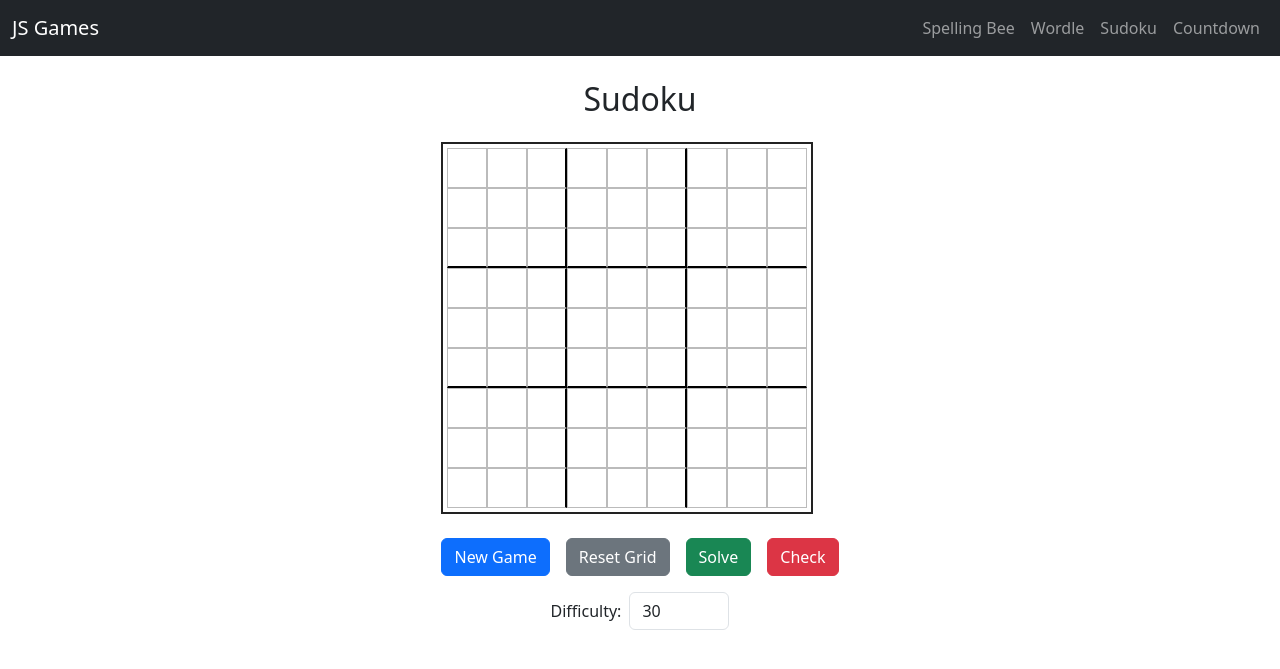
After one commit to ben-hockley/js_games, a FastAPI app: template templates/play/sudoku.html in a window 1280 px wide. The commit adds this page. Shown: the top 669 px of the page. Run offline with FastAPI, Linux system fonts and the light colour scheme; the template is opened without the code that fills it, so the values that code supplies are empty.

Commit message:
sudoku v1

```diff
--- a/main.py
+++ b/main.py
@@ -28,5 +28,9 @@ async def play_spelling_bee(request: Request):
 async def play_wordle(request: Request):
     return templates.TemplateResponse("play/wordle.html", {"request": request})
 
+@app.get("/play/sudoku")
+async def play_sudoku(request: Request):
+    return templates.TemplateResponse("play/sudoku.html", {"request": request})
+
 if __name__ == "__main__":
     uvicorn.run(app, host="127.0.0.1", port=8000)
--- /dev/null
+++ b/static/css/sudoku.css
@@ -0,0 +1,11 @@
+.sudoku-cell {
+  border-radius: 0 !important;
+  margin: 0;
+  padding: 0;
+}
+.sudoku-grid {
+  background: #fff;
+  border: 2px solid #222;
+  padding: 4px;
+  display: inline-block;
+}
--- /dev/null
+++ b/static/js/sudoku.js
@@ -0,0 +1,316 @@
+const BLANK_BOARD = [
+  [0, 0, 0, 0, 0, 0, 0, 0, 0],
+  [0, 0, 0, 0, 0, 0, 0, 0, 0],
+  [0, 0, 0, 0, 0, 0, 0, 0, 0],
+  [0, 0, 0, 0, 0, 0, 0, 0, 0],
+  [0, 0, 0, 0, 0, 0, 0, 0, 0],
+  [0, 0, 0, 0, 0, 0, 0, 0, 0],
+  [0, 0, 0, 0, 0, 0, 0, 0, 0],
+  [0, 0, 0, 0, 0, 0, 0, 0, 0],
+  [0, 0, 0, 0, 0, 0, 0, 0, 0]
+]
+
+let counter
+const numArray = [1, 2, 3, 4, 5, 6, 7, 8, 9]
+
+function shuffle( array ) {
+  let newArray = [...array]
+  for ( let i = newArray.length - 1; i > 0; i-- ) {
+      const j = Math.floor( Math.random() * ( i + 1 ) );
+      [ newArray[ i ], newArray[ j ] ] = [ newArray[ j ], newArray[ i ] ];
+  }
+  return newArray;
+}
+
+
+/*--------------------------------------------------------------------------------------------
+--------------------------------- Check if Location Safe -------------------------------------
+--------------------------------------------------------------------------------------------*/
+
+const rowSafe = (puzzleArray, emptyCell, num) => {
+  // -1 is return value of .find() if value not found
+  return puzzleArray[ emptyCell.rowIndex ].indexOf(num) == -1
+}
+const colSafe = (puzzleArray, emptyCell, num) => {
+  return !puzzleArray.some(row => row[ emptyCell.colIndex ] == num )
+}
+
+const boxSafe = (puzzleArray, emptyCell, num) => {
+  boxStartRow = emptyCell.rowIndex - (emptyCell.rowIndex % 3) // Define top left corner of box region for empty cell
+  boxStartCol = emptyCell.colIndex - (emptyCell.colIndex % 3)
+  let safe = true
+
+  for ( boxRow of [0,1,2] ) {  // Each box region has 3 rows
+    for ( boxCol of [0,1,2] ) { // Each box region has 3 columns
+      if ( puzzleArray[boxStartRow + boxRow][boxStartCol + boxCol] == num ) { // Num is present in box region?
+        safe = false // If number is found, it is not safe to place
+      }
+    }
+  }
+  return safe
+}
+
+const safeToPlace = ( puzzleArray, emptyCell, num ) => {
+  return rowSafe(puzzleArray, emptyCell, num) &&
+  colSafe(puzzleArray, emptyCell, num) &&
+  boxSafe(puzzleArray, emptyCell, num)
+}
+
+/*--------------------------------------------------------------------------------------------
+--------------------------------- Obtain Next Empty Cell -------------------------------------
+--------------------------------------------------------------------------------------------*/
+
+const nextEmptyCell = puzzleArray => {
+  const emptyCell = {rowIndex: "", colIndex: ""}
+
+  puzzleArray.forEach( (row, rowIndex) => {
+      if (emptyCell.colIndex !== "" ) return // If this key has already been assigned, skip iteration
+      let firstZero = row.find( col => col === 0) // find first zero-element
+      if (firstZero === undefined) return; // if no zero present, skip to next row
+      emptyCell.rowIndex = rowIndex
+      emptyCell.colIndex = row.indexOf(firstZero)
+    })
+
+  if (emptyCell.colIndex !== "" ) return emptyCell
+  // If emptyCell was never assigned, there are no more zeros
+  return false
+}
+
+/*--------------------------------------------------------------------------------------------
+--------------------------------- Generate Filled Board -------------------------------------
+--------------------------------------------------------------------------------------------*/
+
+const fillPuzzle = startingBoard => {
+  const emptyCell = nextEmptyCell(startingBoard)
+  // If there are no more zeros, the board is finished, return it
+  if (!emptyCell) return startingBoard
+
+  // Shuffled [0 - 9 ] array fills board randomly each pass
+  for (num of shuffle(numArray) ) {
+    // counter is a global variable tracking the number of iterations performed in generating a puzzle
+    // Most puzzles generate in < 500ms, but occassionally random generation could run in to
+    // heavy backtracking and result in a long wait. Best to abort this attempt and restart.
+    // 20_000_000 iteration maximum is approximately 1.3 sec runtime.
+    // See initializer function for more
+    counter++
+    if ( counter > 20_000_000 ) throw new Error ("Recursion Timeout")
+    if ( safeToPlace( startingBoard, emptyCell, num) ) {
+      startingBoard[ emptyCell.rowIndex ][ emptyCell.colIndex ] = num // If safe to place number, place it
+      // Recursively call the fill function to place num in next empty cell
+      if ( fillPuzzle(startingBoard) ) return startingBoard
+      // If we were unable to place the future num, that num was wrong. Reset it and try next value
+      startingBoard[ emptyCell.rowIndex ][ emptyCell.colIndex ] = 0
+    }
+  }
+  return false // If unable to place any number, return false, which triggers previous round to go to next num
+}
+
+const newSolvedBoard = _ => {
+  const newBoard = BLANK_BOARD.map(row => row.slice() ) // Create an unaffiliated clone of a fresh board
+  fillPuzzle(newBoard) // Populate the board using backtracking algorithm
+  return newBoard
+}
+
+/*--------------------------------------------------------------------------------------------
+--------------------------------- Generate Playable Board ------------------------------------
+--------------------------------------------------------------------------------------------*/
+
+const pokeHoles = (startingBoard, holes) => {
+  const removedVals = []
+
+  while (removedVals.length < holes) {
+    const val = Math.floor(Math.random() * 81) // Value between 0-81
+    const randomRowIndex = Math.floor(val / 9) // Integer 0-8 for row index
+    const randomColIndex = val % 9
+
+    if (!startingBoard[ randomRowIndex ]) continue // guard against cloning error
+    if ( startingBoard[ randomRowIndex ][ randomColIndex ] == 0 ) continue // If cell already empty, restart loop
+
+    removedVals.push({  // Store the current value at the coordinates
+      rowIndex: randomRowIndex,
+      colIndex: randomColIndex,
+      val: startingBoard[ randomRowIndex ][ randomColIndex ]
+    })
+    startingBoard[ randomRowIndex ][ randomColIndex ] = 0 // "poke a hole" in the board at the coords
+    const proposedBoard = startingBoard.map ( row => row.slice() ) // Clone this changed board
+
+    // Attempt to solve the board after removing value. If it cannot be solved, restore the old value.
+    // and remove that option from the list
+    if ( !fillPuzzle( proposedBoard ) ) {
+      startingBoard[ randomRowIndex ][ randomColIndex ] = removedVals.pop().val
+    }
+  }
+  return [removedVals, startingBoard]
+}
+
+/*--------------------------------------------------------------------------------------------
+--------------------------------- Initialize -------------------------------------
+--------------------------------------------------------------------------------------------*/
+
+function newStartingBoard  (holes) {
+  // Reset global iteration counter to 0 and Try to generate a new game.
+  // If counter reaches its maximum limit in the fillPuzzle function, current attemp will abort
+  // To prevent the abort from crashing the script, the error is caught and used to re-run
+  // this function
+  try {
+    counter = 0
+    let solvedBoard = newSolvedBoard()
+
+    // Clone the populated board and poke holes in it.
+    // Stored the removed values for clues
+    let [removedVals, startingBoard] = pokeHoles( solvedBoard.map ( row => row.slice() ), holes)
+
+    return [removedVals, startingBoard, solvedBoard]
+
+  } catch (error) {
+    return newStartingBoard(holes)
+  }
+}
+
+// The board will be completely solved once for each item in the empty cell list.
+// The empty cell array is rotated on each iteration, so that the order of the empty cells
+// And thus the order of solving the game, is different each time.
+// The solution for each attempt is pushed to a possibleSolutions array as a string
+// Multiple solutions are identified by taking a unique Set from the possible solutions
+// and measuring its length. If multiple possible solutions are found at any point
+// If will return true, prompting the pokeHoles function to select a new value for removal.
+
+function multiplePossibleSolutions (boardToCheck) {
+  const possibleSolutions = []
+  const emptyCellArray = emptyCellCoords(boardToCheck)
+  for (let index = 0; index < emptyCellArray.length; index++) {
+    // Rotate a clone of the emptyCellArray by one for each iteration
+    emptyCellClone = [...emptyCellArray]
+    const startingPoint = emptyCellClone.splice(index, 1);
+    emptyCellClone.unshift( startingPoint[0] )
+    thisSolution = fillFromArray( boardToCheck.map( row => row.slice() ) , emptyCellClone)
+    possibleSolutions.push( thisSolution.join() )
+    if (Array.from(new Set(possibleSolutions)).length > 1 ) return true
+  }
+  return false
+}
+
+// This will attempt to solve the puzzle by placing values into the board in the order that
+// the empty cells list presents
+function fillFromArray(startingBoard, emptyCellArray) {
+  const emptyCell = nextStillEmptyCell(startingBoard, emptyCellArray)
+  if (!emptyCell) return startingBoard
+  for (num of shuffle(numArray) ) {
+    pokeCounter++
+    if ( pokeCounter > 60_000_000 ) throw new Error ("Poke Timeout")
+    if ( safeToPlace( startingBoard, emptyCell, num) ) {
+      startingBoard[ emptyCell.rowIndex ][ emptyCell.colIndex ] = num
+      if ( fillFromArray(startingBoard, emptyCellArray) ) return startingBoard
+      startingBoard[ emptyCell.rowIndex ][ emptyCell.colIndex ] = 0
+    }
+  }
+  return false
+}
+
+// As numbers get placed, not all of the initial cells are still empty.
+// This will find the next still empty cell in the list
+function nextStillEmptyCell (startingBoard, emptyCellArray) {
+  for (coords of emptyCellArray) {
+    if (startingBoard[ coords.row ][ coords.col ] === 0) return {rowIndex: coords.row, colIndex: coords.col}
+  }
+  return false
+}
+
+// Generate array from range, inclusive of start & endbounds.
+const range = (start, end) => {
+  const length = end - start + 1
+  return Array.from( {length} , ( _ , i) => start + i)
+}
+
+// Get a list of all empty cells in the board from top-left to bottom-right
+function emptyCellCoords (startingBoard) {
+  const listOfEmptyCells = []
+  for (const row of range(0,8)) {
+    for (const col of range(0,8) ) {
+      if (startingBoard[row][col] === 0 ) listOfEmptyCells.push( {row, col } )
+    }
+  }
+  return listOfEmptyCells
+}
+
+var starting_board;
+var finished_board;
+
+// Generates a new board and fills the cells on the soduku table.
+// Difficulty may be a minimum of 1(easiest) and a maximum of 57(hardest)
+function fill_new_board() {
+    console.log("Generating New Board...")
+
+    // get the difficulty value from the difficulty input field
+    difficulty = parseInt(document.getElementById("difficulty-input").value) || 30;
+
+    board = newStartingBoard(holes = difficulty)
+
+    starting_board = board[1] // 9 x 9 matrix containing the starting board (0s are empty cells)
+    finished_board = board[2] // 9 x 9 matrix containing the solution.
+
+    document.querySelectorAll('.sudoku-cell').forEach((cell, index) => {
+        cell.classList.remove('bg-success', 'bg-danger');
+        cell_value = starting_board[Math.floor(index / 9)][index % 9];
+        if (cell_value !== 0) {
+            cell.value = cell_value;
+        } else {
+            cell.value = '';
+        }
+    });
+}
+
+//Resets the board
+function reset_board() {
+    console.log("Resetting Board...")
+    document.querySelectorAll('.sudoku-cell').forEach((cell, index) => {
+        cell_value = starting_board[Math.floor(index / 9)][index % 9];
+        cell.classList.remove('bg-success', 'bg-danger');
+        if (cell_value !== 0) {
+            cell.value = cell_value;
+        } else {
+            cell.value = '';
+        }
+    });
+}
+
+// Solves the board
+function solve_board() {
+    console.log("Solving Board...")
+    document.querySelectorAll('.sudoku-cell').forEach((cell, index) => {
+        cell.classList.remove('bg-success', 'bg-danger');
+        cell_value = finished_board[Math.floor(index / 9)][index % 9];
+        if (cell_value !== 0) {
+            cell.value = cell_value;
+        } else {
+            cell.value = '';
+        }
+    });
+}
+
+function check_board() {
+    console.log("Checking Board...")
+    var allCorrect = true;
+    document.querySelectorAll('.sudoku-cell').forEach((cell, index) => {
+        cell_value = finished_board[Math.floor(index / 9)][index % 9];
+        if (cell.value != cell_value) {
+            console.log(`Cell ${index} is incorrect: ${cell.value} !== ${cell_value}`);
+            cell.classList.remove('bg-success')
+            cell.classList.add('bg-danger')
+            allCorrect = false;
+        } else {
+            cell.classList.remove('bg-danger')
+            cell.classList.add('bg-success')
+        }
+    })
+    if (allCorrect) {
+        console.log("All cells are correct!");
+        window.alert("Congratulations! All cells are correct!");
+    } else {
+        console.log("Some cells are incorrect.");
+        window.alert("Some cells are incorrect.");
+    }
+}
+
+console.log(starting_board);
+console.log(finished_board);
--- a/static/js/wordle.js
+++ b/static/js/wordle.js
@@ -76,6 +76,10 @@ document.addEventListener('keydown', function(event) {
     console.log(currentGuess);
 
     if (currentGuess.length === 5) {
+      if (!window.fiveLetterWords.includes(currentGuess.toLowerCase())) {
+        alert("Invalid word!");
+        return;
+      }
       if (currentGuess.toLowerCase() === answer.toLowerCase()) {
         // Correct guess
         grid[currentSquare[0]].forEach(cell => cell.classList.remove("bg-light"));
--- a/templates/base.html
+++ b/templates/base.html
@@ -26,7 +26,7 @@
               <a class="nav-link" href="/play/wordle">Wordle</a>
             </li>
             <li class="nav-item">
-              <a class="nav-link" href="#">Soduku</a>
+              <a class="nav-link" href="/play/sudoku">Sudoku</a>
             </li>
             <li class="nav-item">
               <a class="nav-link" href="#">Countdown</a>
--- /dev/null
+++ b/templates/play/sudoku.html
@@ -0,0 +1,59 @@
+{% extends "base.html" %}
+
+{% block title %}Sudoku{% endblock %}
+
+{% block styles %}
+<link rel="stylesheet" href="/static/css/sudoku.css">
+{% endblock %}
+
+{% block content %}
+<div class="container my-4">
+  <h2 class="text-center mb-4">Sudoku</h2>
+  <div class="d-flex justify-content-center">
+    <div>
+      <div class="sudoku-grid">
+        {% for row in range(9) %}
+          <div class="d-flex">
+            {% for col in range(9) %}
+              <input
+                type="text"
+                maxlength="1"
+                class="form-control text-center sudoku-cell "
+                style="width: 40px; height: 40px; font-size: 1.5rem; border: 1px solid #bbb;
+                {% if (row == 2) or (row == 5) %} border-bottom: 2px solid #000; {% endif %}
+                {% if (col == 2) or (col == 5) %} border-right: 2px solid #000; {% endif %}"
+              >
+            {% endfor %}
+          </div>
+        {% endfor %}
+      </div>
+      <!-- Buttons under the grid -->
+      <div class="d-flex justify-content-center gap-3 mt-4">
+        <button type="button" class="btn btn-primary" id="new-game-btn" onclick="fill_new_board()">New Game</button>
+        <button type="button" class="btn btn-secondary" id="reset-grid-btn" onclick="reset_board()">Reset Grid</button>
+        <button type="button" class="btn btn-success" id="solve-btn" onclick="solve_board()">Solve</button>
+        <button type="button" class="btn btn-danger" id="clear-btn" onclick="check_board()">Check</button>
+      </div>
+      <!-- Difficulty input field -->
+      <div class="mt-3 d-flex justify-content-center align-items-center">
+        <label for="difficulty-input" class="me-2 mb-0">Difficulty:</label>
+        <input
+          type="number"
+          id="difficulty-input"
+          class="form-control"
+          style="width: 100px;"
+          min="1"
+          max="57"
+          step="1"
+          value="30"
+          oninput="this.value = Math.max(1, Math.min(57, parseInt(this.value) || 1));"
+        >
+      </div>
+    </div>
+  </div>
+</div>
+{% endblock %}
+
+{% block scripts %}
+<script src="/static/js/sudoku.js"></script>
+{% endblock %}
```
Also changed, not shown: templates/home.html (+4 -4 lines), static/img/sudoku.png (added).
